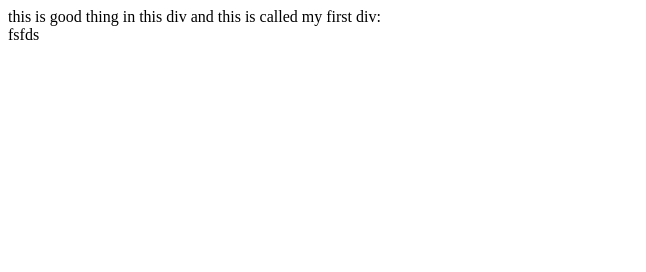
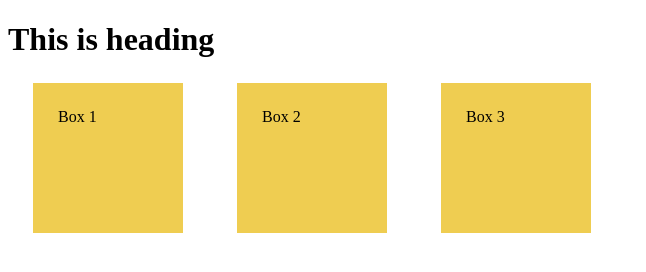
Before and after one commit to Akhand-Jyoti-Raj/CSS-Code, a plain HTML site: page sk display property/index.html in a window 1280 px wide. Shown: the whole page, without its empty margins (0-646 px from the left). Drawn offline with Linux system fonts and the light colour scheme.

Commit message:
display property add

```diff
--- a/sk display property/index.html
+++ b/sk display property/index.html
@@ -5,10 +5,12 @@
     <meta http-equiv="X-UA-Compatible" content="IE=edge">
     <meta name="viewport" content="width=device-width, initial-scale=1.0">
     <title>display property</title>
+    <link rel="stylesheet" href="style.css">
 </head>
 <body>
-    <div>
-        this is good thing in this div and this is called my first div:
-    </div>fsfds
+    <h1>This is heading</h1>
+    <div >Box 1</div>
+    <div >Box 2</div>
+    <div >Box 3</div>
 </body>
 </html>
--- a/sk display property/style.css
+++ b/sk display property/style.css
@@ -0,0 +1,14 @@
+h1{
+    margin-bottom: 0px;
+}
+div{
+    height: 100px;
+    width: 100px;
+    margin: 25px;
+    padding: 25px;
+    display: inline-block;
+    background-color: rgba(232, 184, 7, 0.699);
+}
+#box{
+    visibility: hidden;
+}
```
